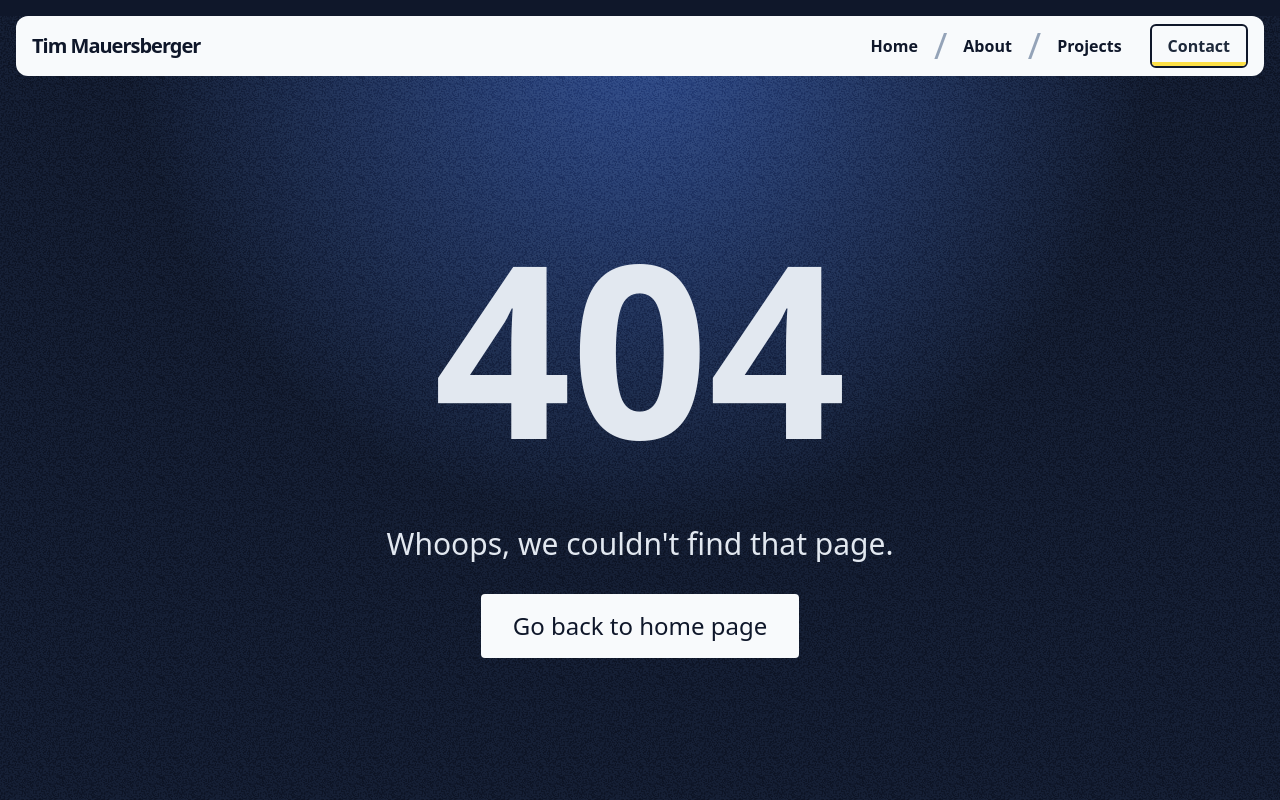
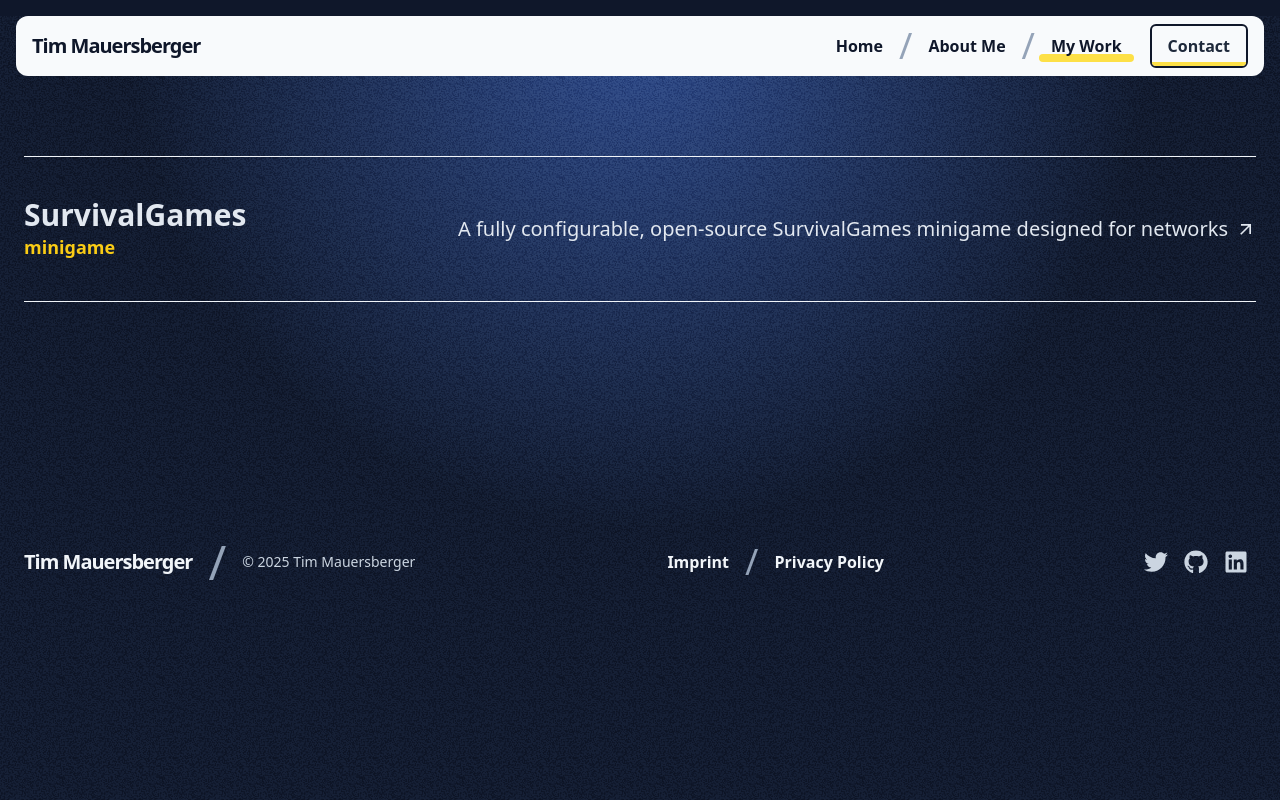
Before and after one commit to devtmxx/portfolio-website, a Next.js app: page /my-work in a window 1280 px wide. Before the commit this address had no page. Shown: the top 800 px of the page. Built offline with nearby package versions, Linux system fonts and the light colour scheme.

Commit message:
Added my work and started implementing survival games

```diff
--- /dev/null
+++ b/app/(root)/my-work/page.tsx
@@ -0,0 +1,12 @@
+import Bounded from "@/components/bounded";
+import ContentList from "@/components/content-list";
+
+const MyWorkPage = () => {
+  return (
+    <Bounded>
+      <ContentList />
+    </Bounded>
+  );
+};
+
+export default MyWorkPage;
--- /dev/null
+++ b/app/(root)/my-work/survival-games/page.tsx
@@ -0,0 +1,11 @@
+import ContentBody from "@/components/content-body";
+
+const SurvivalGamesPage = () => {
+  return (
+    <ContentBody title="SurvivalGames" tags={["minigame"]} date="2025">
+      <p>Hi</p>
+    </ContentBody>
+  );
+};
+
+export default SurvivalGamesPage;
--- a/components/bounded.tsx
+++ b/components/bounded.tsx
@@ -2,7 +2,7 @@ import React, { RefObject } from "react";
 import clsx from "clsx";
 
 type BoundedProps = {
-  as?: "footer" | "section" | "div";
+  as?: "footer" | "section" | "div" | "article";
   ref?: RefObject<HTMLDivElement | null>;
   className?: string;
   children: React.ReactNode;
--- /dev/null
+++ b/components/content-body.tsx
@@ -0,0 +1,37 @@
+import Bounded from "@/components/bounded";
+import Heading from "@/components/heading";
+import React from "react";
+
+type ContentBodyProps = {
+  title: string;
+  tags: string[];
+  date: string;
+  children: React.ReactNode;
+};
+
+const ContentBody = ({ title, tags, date, children }: ContentBodyProps) => {
+  return (
+    <Bounded as="article">
+      <div className="rounded-2xl border-2 border-slate-800 bg-slate-900 px-4 py-10 md:px-8 md:py-20">
+        <Heading as="h1">{title}</Heading>
+        <div className="flex gap-4 text-yellow-400">
+          {tags.map((tag, index) => (
+            <span key={index} className="text-xl font-bold">
+              {tag}
+            </span>
+          ))}
+        </div>
+
+        <p className="mt-8 border-b border-slate-600 text-xl font-medium text-slate-300">
+          {date}
+        </p>
+
+        <div className="prose prose-lg prose-invert mt-12 w-full max-w-none md:mt-20">
+          {children}
+        </div>
+      </div>
+    </Bounded>
+  );
+};
+
+export default ContentBody;
--- /dev/null
+++ b/components/content-item.tsx
@@ -0,0 +1,42 @@
+import { Work } from "@/constants";
+import { MdArrowOutward } from "react-icons/md";
+import React from "react";
+
+type ContentItemProps = {
+  ref: React.RefCallback<HTMLLIElement | null>;
+} & Work;
+
+const ContentItem = ({
+  ref,
+  title,
+  href,
+  tags,
+  viewMoreText,
+}: ContentItemProps) => {
+  return (
+    <li className="list-item opacity-0" ref={ref}>
+      <a
+        href={`/my-work/${href}`}
+        className="flex flex-col justify-between border-t border-t-slate-100 py-10 text-slate-200 md:flex-row"
+        aria-label={title}
+      >
+        <div className="flex flex-col">
+          <span className="text-3xl font-bold">{title}</span>
+          <div className="flex gap-3 text-yellow-400">
+            {tags.map((tag, index) => (
+              <span key={index} className="text-lg font-bold">
+                {tag}
+              </span>
+            ))}
+          </div>
+        </div>
+
+        <span className="ml-auto flex items-center gap-2 text-xl font-medium md:ml-0">
+          {viewMoreText} <MdArrowOutward />
+        </span>
+      </a>
+    </li>
+  );
+};
+
+export default ContentItem;
--- /dev/null
+++ b/components/content-list.tsx
@@ -0,0 +1,61 @@
+"use client";
+
+import { gsap } from "gsap";
+import { ScrollTrigger } from "gsap/ScrollTrigger";
+import { useEffect, useRef } from "react";
+import { works } from "@/constants";
+import ContentItem from "./content-item";
+
+gsap.registerPlugin(ScrollTrigger);
+
+const ContentList = () => {
+  const component = useRef(null);
+  const itemsRef = useRef<Array<HTMLLIElement | null>>([]);
+
+  useEffect(() => {
+    const ctx = gsap.context(() => {
+      itemsRef.current.forEach((item) => {
+        gsap.fromTo(
+          item,
+          {
+            opacity: 0,
+            y: 20,
+          },
+          {
+            opacity: 1,
+            y: 0,
+            duration: 1.3,
+            ease: "elastic.out(1,0.3)",
+            stagger: 0.2,
+            scrollTrigger: {
+              trigger: item,
+              start: "top bottom-=100px",
+              end: "bottom center",
+              toggleActions: "play none none none",
+            },
+          },
+        );
+      });
+    }, component);
+
+    return () => ctx.revert();
+  }, []);
+
+  return (
+    <>
+      <ul ref={component} className="grid border-b border-b-slate-100">
+        {works.map((item, index) => (
+          <ContentItem
+            key={index}
+            ref={(el) => {
+              itemsRef.current[0] = el;
+            }}
+            {...item}
+          />
+        ))}
+      </ul>
+    </>
+  );
+};
+
+export default ContentList;
--- a/components/sections/experience.tsx
+++ b/components/sections/experience.tsx
@@ -98,9 +98,9 @@ const Experience = () => {
               profound knowledge in a short period of time in order to then be
               able to work on smaller web projects as a freelancer.
             </p>
+
+            <Button label="See my work" href="/my-work" showIcon />
           </div>
-
-          <Button label="See my work" href="/my-work" showIcon />
         </div>
       </Bounded>
     </section>
--- a/constants/index.ts
+++ b/constants/index.ts
@@ -16,12 +16,12 @@ export const navItems: NavItem[] = [
     href: "/",
   },
   {
-    label: "About",
+    label: "About Me",
     href: "/about",
   },
   {
-    label: "Projects",
-    href: "/projects",
+    label: "My Work",
+    href: "/my-work",
   },
 ];
 
@@ -88,3 +88,20 @@ export const techItems: TechItem[] = [
     color: "#29D8FF",
   },
 ];
+
+export type Work = {
+  title: string;
+  href: string;
+  tags: string[];
+  viewMoreText: string;
+};
+
+export const works: Work[] = [
+  {
+    title: "SurvivalGames",
+    href: "survival-games",
+    tags: ["minigame"],
+    viewMoreText:
+      "A fully configurable, open-source SurvivalGames minigame designed for networks",
+  },
+];
```
